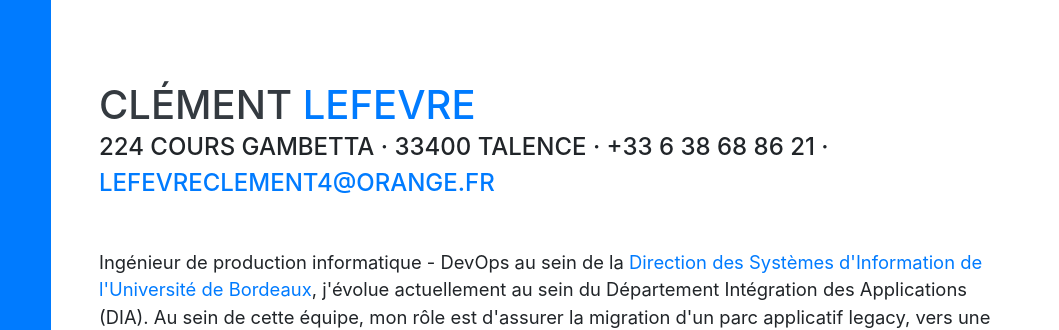
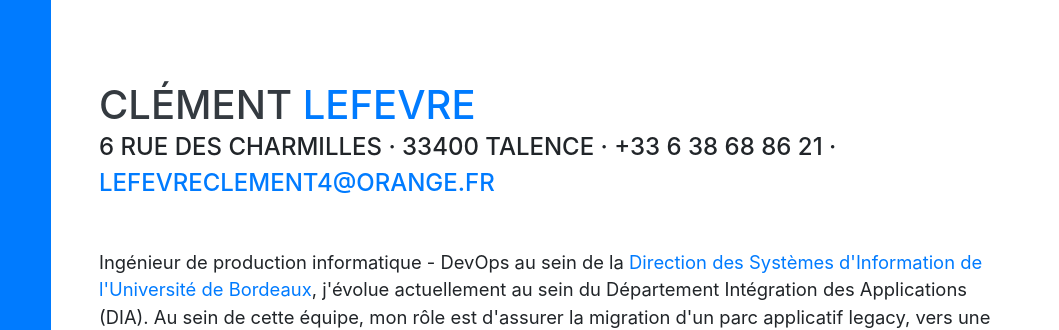
Before and after one commit to empty-spaces/empty-spaces.github.io, a website with bundled scripts: page index.html in a window 1280 px wide. Shown: the part 73-403 px from the top of the page, 221-1280 px from the left. Built offline with nearby package versions, Linux system fonts and the light colour scheme; a web font is replaced by a local one.

Commit message:
update cv

```diff
--- a/index.html
+++ b/index.html
@@ -73,7 +73,7 @@
         <h1 class="mb-0">Clément
           <span class="text-primary">LEFEVRE</span>
         </h1>
-        <div class="subheading mb-5">224 Cours Gambetta · 33400 Talence · +33 6 38 68 86 21 ·
+        <div class="subheading mb-5">6 rue des Charmilles · 33400 Talence · +33 6 38 68 86 21 ·
           <a href="mailto:lefevreclement4@orange.fr">lefevreclement4@orange.fr</a>
         </div>
         <p class="lead mb-5">Ingénieur de production informatique - DevOps au sein de la <a href="https://www.u-bordeaux.fr/Universite/Organisation/Administration/Direction-des-systemes-d-information" target="_blank"> Direction des Systèmes d'Information de l'Université de Bordeaux</a>, j'évolue actuellement au sein du Département Intégration des Applications (DIA). Au sein de cette équipe, mon rôle est d'assurer la migration d'un parc applicatif legacy, vers une architecture basée sur Kubernetes.<br/>
```
Also changed, not shown: 1 other file.
